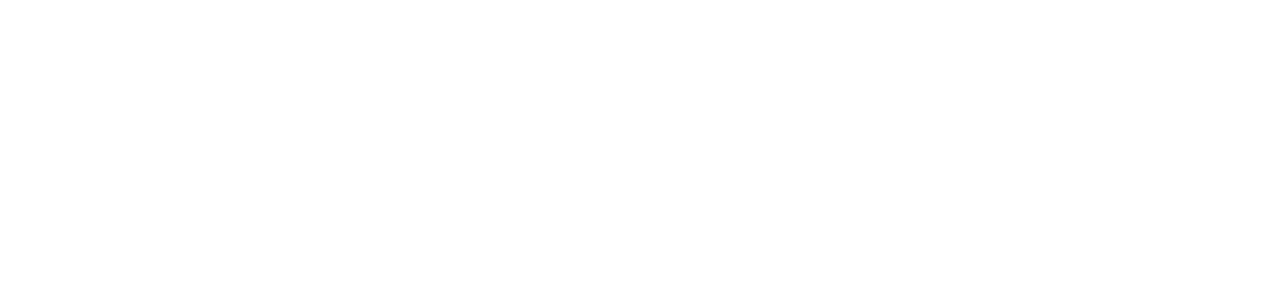
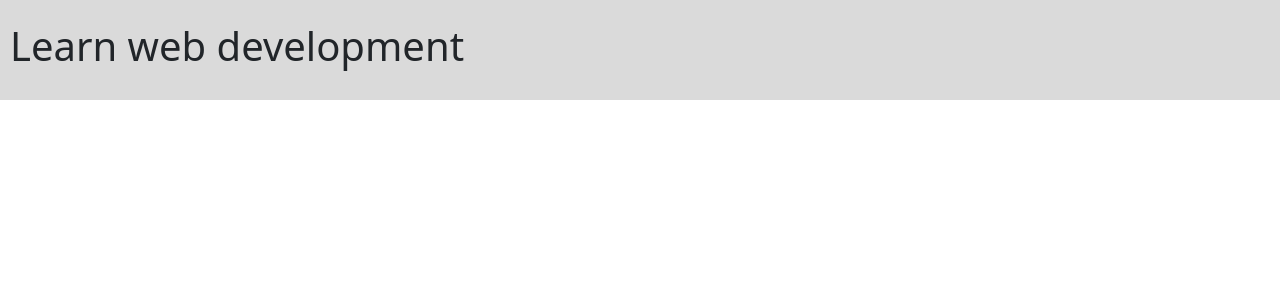
Before and after one commit to Orsouene/react-use-state, a React (Vite) app: page / in a window 1280 px wide. Shown: the top 300 px of the page. Built offline with nearby package versions, Linux system fonts and the light colour scheme.

Commit message:
Fatto il header

```diff
--- a/src/App.jsx
+++ b/src/App.jsx
@@ -1,6 +1,9 @@
+// import header
+import Header from "./component/Header";
+// import css  file
 import "./index.css";
 function App() {
-  return <></>;
+  return <Header />;
 }
 
 export default App;
--- a/src/component/Header.jsx
+++ b/src/component/Header.jsx
@@ -0,0 +1,8 @@
+function Header() {
+  return (
+    <header>
+      <h1>Learn web development</h1>
+    </header>
+  );
+}
+export default Header;
--- a/src/index.css
+++ b/src/index.css
@@ -0,0 +1,8 @@
+/* HEADER */
+header {
+  background-color: rgb(218, 218, 218);
+  height: 100px;
+  display: flex;
+  align-items: center;
+  padding-left: 10px;
+}
```
